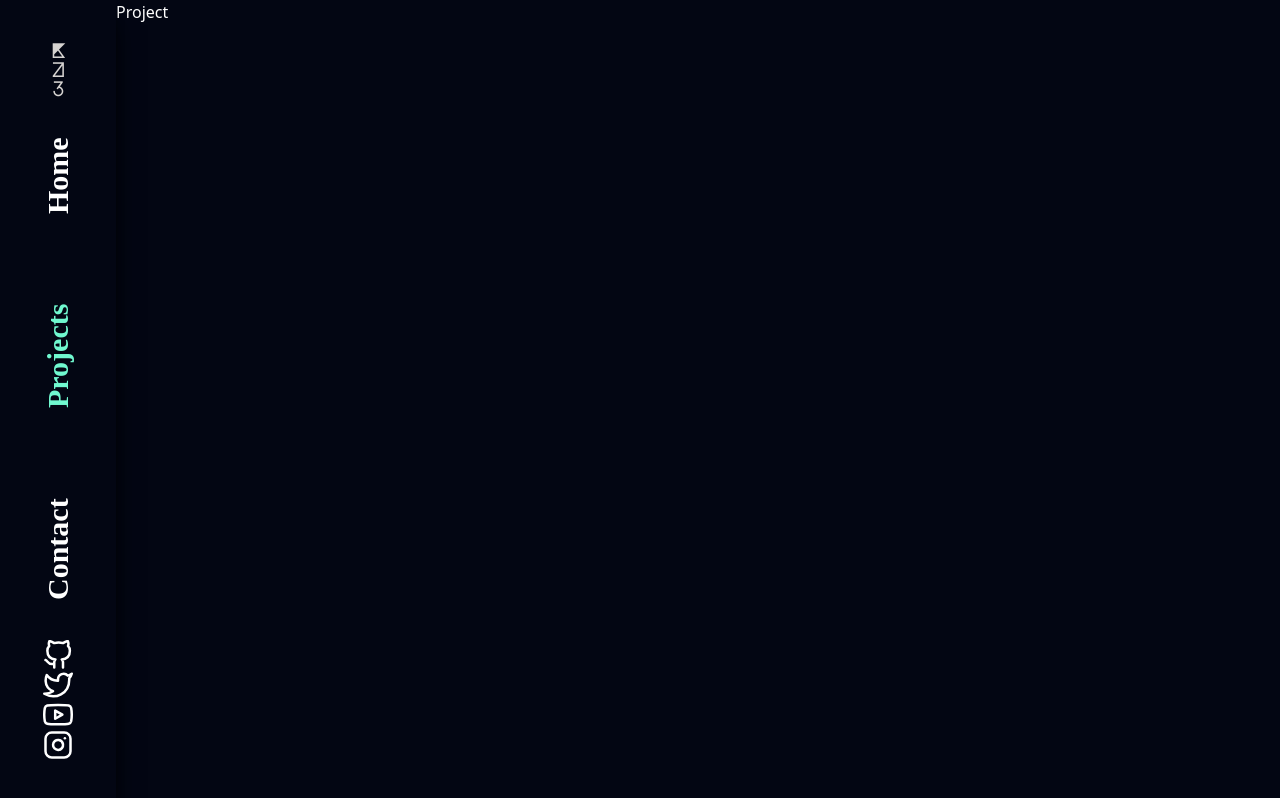
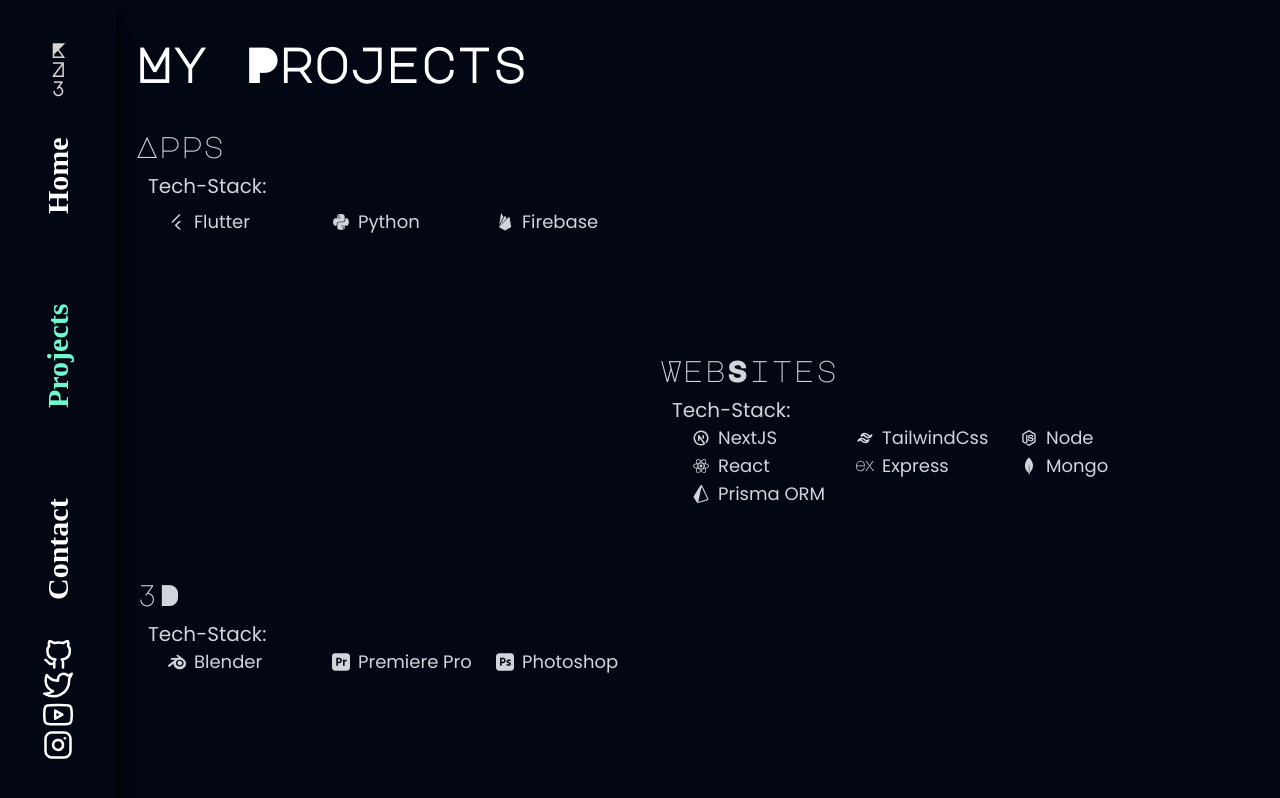
Before and after one commit to killerz3/PortFolio, a Next.js app: page /Projects in a window 1280 px wide. Built offline with nearby package versions, Linux system fonts and the light colour scheme; a web font is replaced by a local one.

Commit message:
project page

```diff
--- a/app/(components)/(knick-knack)/cricle.tsx
+++ b/app/(components)/(knick-knack)/cricle.tsx
@@ -7,7 +7,7 @@
   pathLengthTo:number,
   pathLengthFrom:number,
   radius:number,
-  animate: boolean,
+  animate?: boolean,
   duration: number,
   svgClassName?: string
   height?: number,
--- a/app/(components)/(varients)/pageTransision.ts
+++ /dev/null
@@ -1,18 +0,0 @@
-import { Target, Variant } from "framer-motion";
-
-
-export const pageTransision:any = {
-    initial: {
-       x:"100vw"
-    },
-    animate: {
-        x:0
-    },
-    exit: {
-        x: "100vw",
-        opacity: 0,
-        transition: {
-            duration:5
-        }
-    }
-}
--- /dev/null
+++ b/app/Contact/info/page.tsx
@@ -0,0 +1,18 @@
+import React from 'react'
+
+export default function InfoPage() {
+  return (
+
+
+    <head>
+
+        <meta http-equiv="X-UA-Compatible" content="IE=edge" />
+        <meta name="viewport" content="width=device-width, initial-scale=1.0" />
+        <title>InfoPage</title>
+    </head>
+
+
+
+
+  )
+}
--- a/app/Projects/page.tsx
+++ b/app/Projects/page.tsx
@@ -1,11 +1,65 @@
 
-"use client"
+
+import Link from 'next/link'
 import React from 'react'
-import {motion as m} from "framer-motion"
-import { pageTransision } from 'app/(components)/(varients)/pageTransision'
-import Banner from 'app/(components)/banner'
-import DoubleCirc from 'app/(components)/(knick-knack)/doubleCirc'
+import { RiFlutterLine , RiReactjsFill} from "react-icons/ri"
+import { FaBlender, FaPython } from "react-icons/fa"
+import { IoLogoFirebase ,IoLogoNodejs} from "react-icons/io5"
+import { TbBrandNextjs, TbBrandTailwind, } from "react-icons/tb"
+import {SiAdobe, SiAdobephotoshop, SiAdobepremierepro, SiBlender, SiExpress, SiMongodb, SiPremierleague, SiPrisma} from "react-icons/si"
 export default function Projects() {
   return (
-  <div>Project</div>)
+    <div className='w-screen h-screen pr-24 pl-5'>
+
+      <div className='flex flex-col h-full w-full'>
+
+        <span className='my-10 font-major text-5xl font-extrabold'>My Projects</span>
+
+        <div className='project-card'>
+          <div className="flex flex-col w-1/2">
+            <Link href={"/"} className='font-major text-3xl hover:underline'>Apps</Link>
+            <span className="ml-3 my-2 text-xl">Tech-Stack:</span>
+            <ul className='ml-8 list-disc text-lg grid grid-col-2 md:grid-cols-3 '>
+              <li className='flex items-center'><RiFlutterLine className='mr-2'/> Flutter</li>
+              <li className='flex items-center'><FaPython className='mr-2'/>Python</li>
+              <li className='flex items-center'><IoLogoFirebase className='mr-2'/>Firebase</li>
+
+            </ul>
+          </div>
+
+        </div>
+        <div className='project-card justify-end'>
+          <div className="flex flex-col w-1/2">
+            <Link href={"/"} className='font-major text-3xl hover:underline'>WebSites</Link>
+            <span className="ml-3 mt-2 text-xl">Tech-Stack:</span>
+             <ul className='ml-8 list-disc text-lg grid grid-col-2 md:grid-cols-3 '>
+              <li className='flex items-center'><TbBrandNextjs className='mr-2'/>NextJS</li>
+              <li className='flex items-center'><TbBrandTailwind className='mr-2'/>TailwindCss</li>
+              <li className='flex items-center'><IoLogoNodejs className='mr-2'/>Node</li>
+              <li className='flex items-center'><RiReactjsFill className='mr-2'/>React</li>
+              <li className='flex items-center'><SiExpress className='mr-2'/>Express</li>
+              <li className='flex items-center'><SiMongodb className='mr-2'/>Mongo</li>
+              <li className='flex items-center'><SiPrisma className='mr-2'/>Prisma ORM</li>
+            </ul>
+          </div>
+
+        </div>
+        <div className='project-card'>
+          <div className="flex flex-col w-1/2">
+            <Link href={"/"} className='font-major text-3xl hover:underline'>3D</Link>
+            <span className="ml-3 mt-2 text-xl">Tech-Stack:</span>
+            <ul className='ml-8 list-disc text-lg grid grid-col-2 md:grid-cols-3 '>
+              <li className='flex items-center'><SiBlender className='mr-2'/> Blender</li>
+              <li className='flex items-center'><SiAdobepremierepro className='mr-2'/>Premiere Pro</li>
+              <li className='flex items-center'><SiAdobephotoshop className='mr-2'/>Photoshop</li>
+
+            </ul>
+          </div>
+
+        </div>
+
+      </div>
+
+    </div>
+  )
 }
--- a/app/global.css
+++ b/app/global.css
@@ -54,3 +54,9 @@
 @apply font-major text-4xl text-Accent hover:bg-Accent hover:bg-opacity-75 hover:text-white  transition duration-700 ease-in
 
 }
+
+.project-card{
+
+@apply h-1/3 font-Poppins text-gray-300 flex flex-col md:flex-row
+
+}
--- a/app/layout.tsx
+++ b/app/layout.tsx
@@ -19,7 +19,7 @@
     <html>
       <head>
         <title>Next 13 app</title>
-        <meta name="viewport" content="width=device-width initial-scale=1"></meta>
+        <meta name="viewport" content="width=device-width, initial-scale=1.0, maximum-scale=1.0, user-scalable=no" />
         <link rel="preconnect" href="https://fonts.googleapis.com" />
         <link rel="preconnect" href="https://fonts.gstatic.com" crossOrigin="crossorigin"/>
         <link href="https://fonts.googleapis.com/css2?family=Indie+Flower&family=Major+Mono+Display&family=Poppins:ital,wght@0,100;0,400;0,600;1,100;1,400;1,600&family=Syne+Mono&display=swap" rel="stylesheet" />
--- a/app/page.tsx
+++ b/app/page.tsx
@@ -23,10 +23,6 @@
   return (
     <m.main
 
-      initial="initial"
-      animate="animate"
-      exit="exit"
-      variants={pageTransision}
 
       className="overflow-y-scroll min-w-screen overflow-x-hidden relative">
 
@@ -54,11 +50,16 @@
         a Computer science student with a passion to <m.span whileHover={whileHover} className="highlight-text">creAte</m.span> stuff
         like Apps Websites & 3d renders
       </m.div>
-      <m.main className="text-5xl md:text-7xl mr-4 w-full flex-col mt-8 font-Poppins font-semibold select-none text-neutral-200 mb-10 flex justify-center items-center ">
-        Hello i'm a "full" full stack developer,
+      <m.div className="text-5xl md:text-7xl mr-4 ml-5 w-full flex-col mt-8 font-Poppins font-thin select-none text-neutral-200 mb-32 flex justify-center items-center ">
+        Hello i'm a 'full' full stack developer,
         currently studying Computer Science with major in IOT at
         Netaji Subhash University of Technology
-      </m.main>
+      </m.div>
+      <m.div className="text-5xl md:text-7xl mr-16 ml-5 w-full flex-col mt-8 font-Poppins font-extralight select-none text-neutral-200 mb-10 flex justify-center items-center ">
+        I like to try and learn a bunch of stuff
+        currently im learning Next13
+        while growing my skills in DSA.
+      </m.div>
     </m.main>
   );
 }
```
